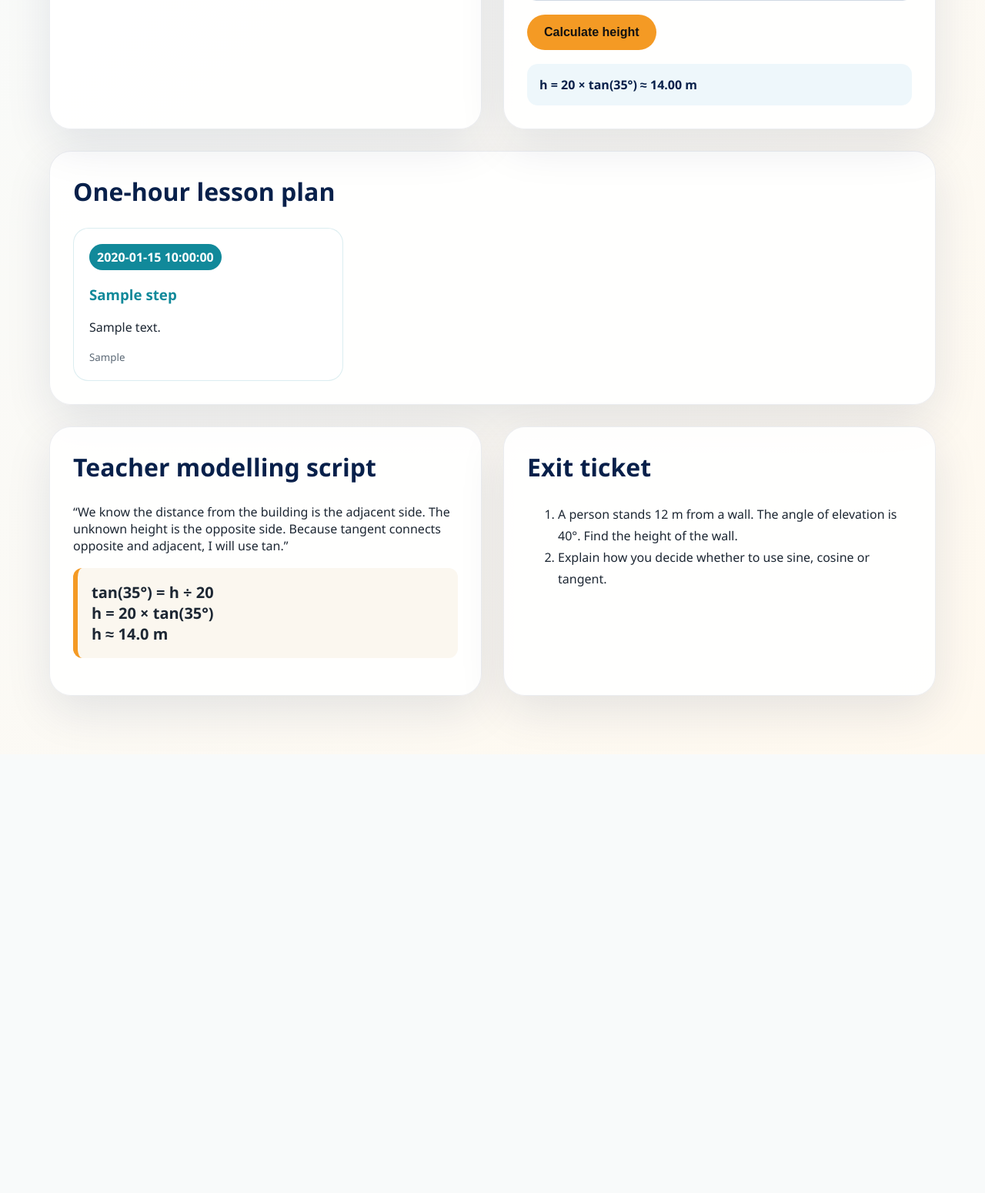
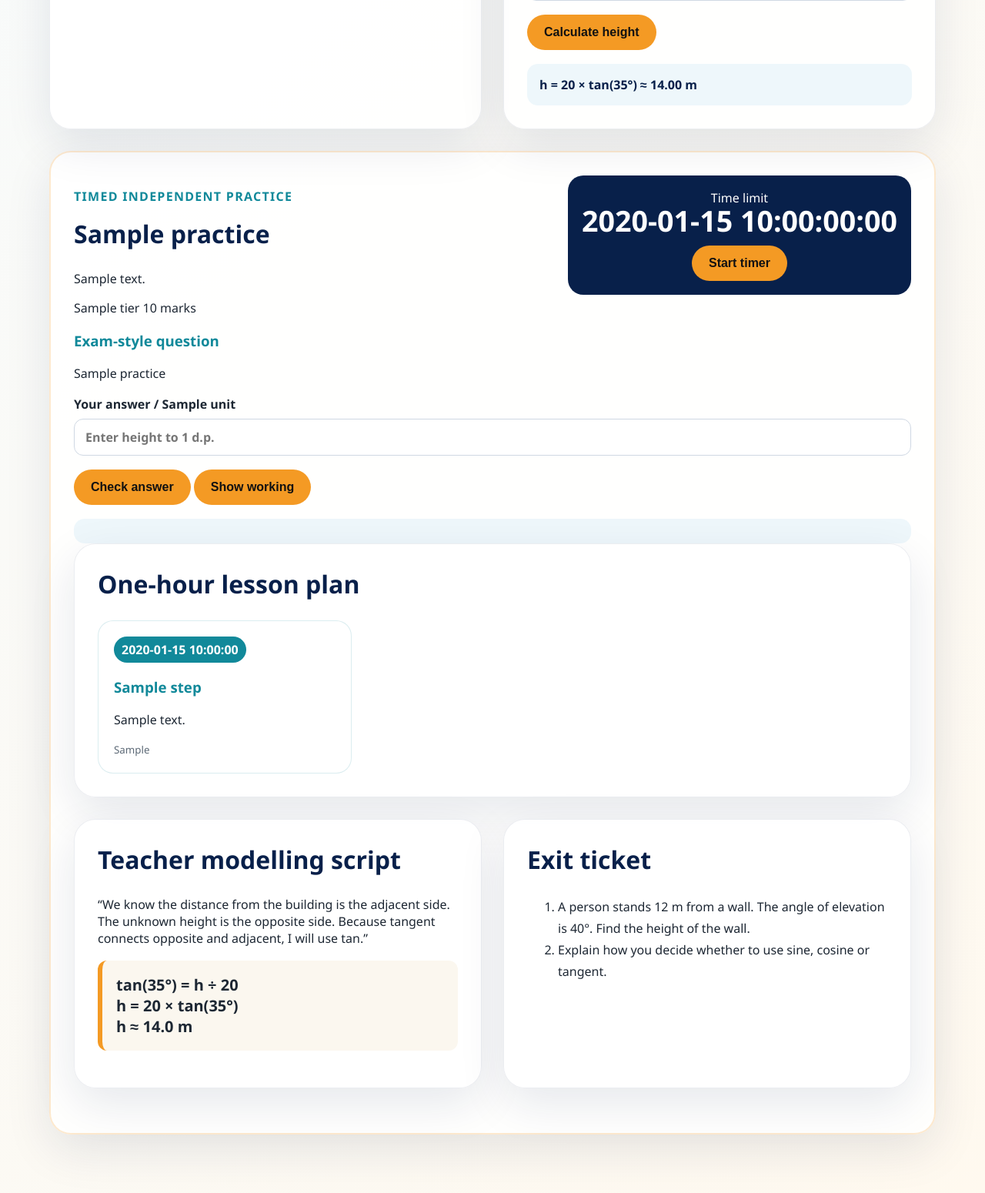
Before and after one commit to hlin863/Demo-Mathematical-App, a Flask app: template app/templates/index.html in a window 1280 px wide. Shown: the part 1441-2991 px from the top of the page at 77% size. Before the commit the page ends 2407 px from the top, so only its background shows below. Run offline with Flask 3, Linux system fonts and the light colour scheme; the template is opened without the code that fills it: most values are stand-ins (such as "Sample title", 1, 10 or a date in 2020).

Commit message:
Add GCSE timed practice feature
Introduce a timed GCSE-style practice exercise and wiring between backend and frontend. Adds app/data.py to centralise GCSE_PRACTICE and LESSON_STEPS, refactors routes.py to import that data, pass practice into the index template, and adds an /api/check-practice endpoint to validate pupil answers. Updates index.html to render the practice panel (timer, question, input, buttons) and rearranges lesson plan sections. Adds CSS rules for the practice panel, timer, and feedback states and applies small formatting/structure cleanups. Enhances main.js with timer logic and a POST to the new check endpoint. Also removes a duplicated lesson step from the code.

```diff
--- a/app/static/css/styles.css
+++ b/app/static/css/styles.css
@@ -10,7 +10,9 @@
     --card: rgba(255, 255, 255, 0.88);
 }
 
-* { box-sizing: border-box; }
+* {
+    box-sizing: border-box;
+}
 
 body {
     margin: 0;
@@ -70,7 +72,8 @@ h1 {
     font-weight: 700;
 }
 
-.cta, button {
+.cta,
+button {
     display: inline-block;
     border: 0;
     border-radius: 999px;
@@ -83,7 +86,8 @@ h1 {
     cursor: pointer;
 }
 
-.hero-card, .panel {
+.hero-card,
+.panel {
     border: 1px solid rgba(8, 32, 74, 0.08);
     border-radius: 28px;
     background: var(--card);
@@ -115,7 +119,9 @@ h2 {
     font-size: 2rem;
 }
 
-h3 { color: var(--teal); }
+h3 {
+    color: var(--teal);
+}
 
 .large {
     font-size: 1.45rem;
@@ -141,9 +147,13 @@ h3 { color: var(--teal); }
     gap: 28px;
 }
 
-ul, ol { line-height: 1.75; }
+ul,
+ol {
+    line-height: 1.75;
+}
 
-.formula, .worked {
+.formula,
+.worked {
     margin: 18px 0;
     padding: 18px;
     border-left: 6px solid var(--orange);
@@ -166,6 +176,17 @@ input {
     border: 1px solid #cfd8e3;
     border-radius: 12px;
     font: inherit;
+}
+
+.practice-panel {
+    border: 2px solid rgba(244, 154, 36, 0.22);
+}
+
+.practice-heading {
+    display: flex;
+    justify-content: space-between;
+    gap: 24px;
+    align-items: flex-start;
 }
 
 .result {
@@ -199,7 +220,25 @@ input {
     font-weight: 800;
 }
 
-small { color: var(--muted); }
+.timer-card {
+    min-width: 180px;
+    padding: 18px;
+    border-radius: 20px;
+    text-align: center;
+    background: var(--navy);
+    color: #fff;
+}
+
+#practiceTimer {
+    display: block;
+    margin-bottom: 14px;
+    font-size: 2.35rem;
+    line-height: 1;
+}
+
+small {
+    color: var(--muted);
+}
 
 footer {
     padding: 30px 5vw;
@@ -208,8 +247,24 @@ footer {
 }
 
 @media (max-width: 900px) {
-    .hero-grid, .two-col, .timeline {
+
+    .hero-grid,
+    .two-col,
+    .timeline {
         grid-template-columns: 1fr;
     }
-    .hero { min-height: auto; }
+
+    .hero {
+        min-height: auto;
+    }
 }
+
+.correct-feedback {
+    background: #eaf8f0;
+    color: #145c35;
+}
+
+.retry-feedback {
+    background: #fff4e2;
+    color: #724600;
+}
--- a/app/static/js/main.js
+++ b/app/static/js/main.js
@@ -23,3 +23,40 @@ btn.addEventListener("click", async () => {
         result.textContent = "Unable to calculate. Please try again.";
     }
 });
+
+const practicePanel = document.getElementById("gcse-practice");
+const timerDisplay = document.getElementById("practiceTimer");
+const startPracticeBtn = document.getElementById("startPracticeBtn");
+
+let timerInterval = null;
+
+function formatTime(totalSeconds) {
+    const minutes = Math.floor(totalSeconds / 60);
+    const seconds = totalSeconds % 60;
+    return `${minutes}:${seconds.toString().padStart(2, "0")}`;
+}
+
+startPracticeBtn.addEventListener("click", () => {
+    clearInterval(timerInterval);
+    remainingSeconds = minutes * 60;
+    timerDisplay.textContent = formatTime(remainingSeconds);
+    startPracticeBtn.textContent = "Restart timer";
+
+    timerInterval = setInterval(() => {
+        remainingSeconds -= 1;
+        timerDisplay.textContent = formatTime(Math.max(remainingSeconds, 0));
+
+        if (remainingSeconds <= 0) {
+            clearInterval(timerInterval);
+            practiceFeedback.classList.remove("hidden", "correct-feedback");
+            practiceFeedback.classList.add("retry-feedback");
+            practiceFeedback.textContent = "Time is up. Now check your method before revealing the working.";
+        }
+    }, 1000);
+});
+
+const response = await fetch("/api/check-practice", {
+    method: "POST",
+    headers: { "Content-Type": "application/json" },
+    body: JSON.stringify({ answer: practiceAnswer.value })
+});
--- a/app/templates/index.html
+++ b/app/templates/index.html
@@ -73,6 +73,43 @@
             </div>
         </section>
 
+        <section class="panel practice-panel" id="gcse-practice" data-time-limit="{{ practice.time_limit_minutes }}">
+            <div class="practice-heading">
+                <div>
+                    <p class="eyebrow">Timed independent practice</p>
+                    <h2>{{ practice.title }}</h2>
+                    <p>{{ practice.teacher_note }}</p>
+                </div>
+
+                <div class="timer-card">
+                    <span class="timer-label">Time limit</span>
+                    <strong id="practiceTimer">{{ practice.time_limit_minutes }}:00</strong>
+                    <button id="startPracticeBtn" type="button">Start timer</button>
+                </div>
+            </div>
+
+            <article class="exam-card">
+                <div class="exam-meta">
+                    <span>{{ practice.tier }}</span>
+                    <span>{{ practice.marks }} marks</span>
+                    {% if practice.calculator %}<span>Calculator allowed</span>{% endif %}
+                </div>
+
+                <h3>Exam-style question</h3>
+                <p class="question-text">{{ practice.question }}</p>
+
+                <label>Your answer / {{ practice.unit }}
+                    <input id="practiceAnswer" type="number" step="0.1" placeholder="Enter height to 1 d.p." />
+                </label>
+
+                <div class="practice-actions">
+                    <button id="checkPracticeBtn" type="button">Check answer</button>
+                    <button id="showWorkingBtn" class="secondary-btn" type="button">Show working</button>
+                </div>
+
+                <div id="practiceFeedback" class="result hidden"></div>
+            </article>
+
             <section class="panel">
                 <h2>One-hour lesson plan</h2>
                 <div class="timeline">
@@ -102,7 +139,8 @@
                 <div class="panel">
                     <h2>Exit ticket</h2>
                     <ol>
-                    <li>A person stands 12 m from a wall. The angle of elevation is 40°. Find the height of the wall.
+                        <li>A person stands 12 m from a wall. The angle of elevation is 40°. Find the height of the
+                            wall.
                         </li>
                         <li>Explain how you decide whether to use sine, cosine or tangent.</li>
                     </ol>
```
Also changed, not shown: app/data.py (added, +25 -0 lines), app/routes.py (+20 -7 lines). Lines whose indentation alone changed are shown as unchanged.
